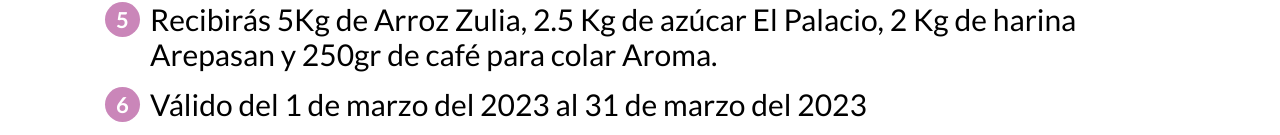
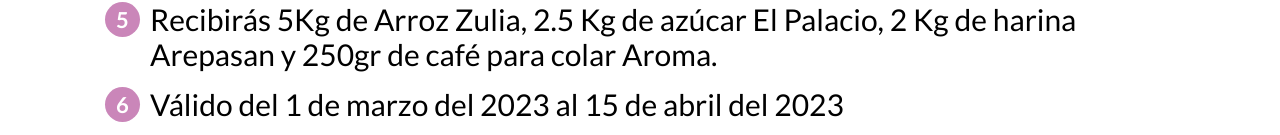
Before and after one commit to johnsi15/chica-qhubo, a Next.js app: page /promociones in a window 1280 px wide. Shown: the part 805-940 px from the top of the page. Built offline with nearby package versions, Linux system fonts and the light colour scheme; no server answers.

Commit message:
Changes terminos promociones

```diff
--- a/pages/promociones.js
+++ b/pages/promociones.js
@@ -89,7 +89,7 @@
               harina Arepasan y 250gr de café para colar Aroma.
             </div>
             <div className={styles.item}>
-              Válido del 1 de marzo del 2023 al 31 de marzo del 2023
+              Válido del 1 de marzo del 2023 al 15 de abril del 2023
             </div>
             <div className={styles.item}>
               Oferta válida para Norte de Santander.
```
